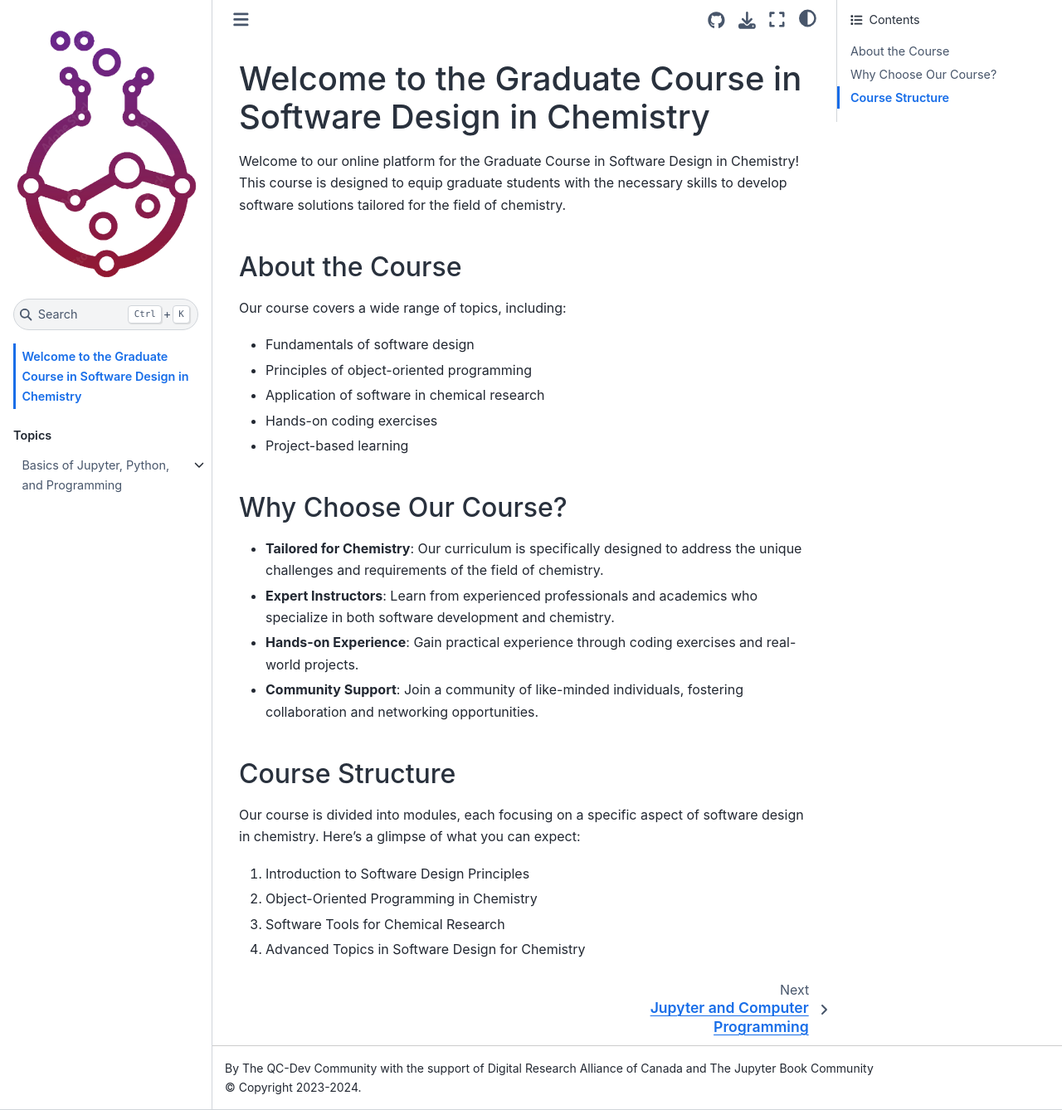
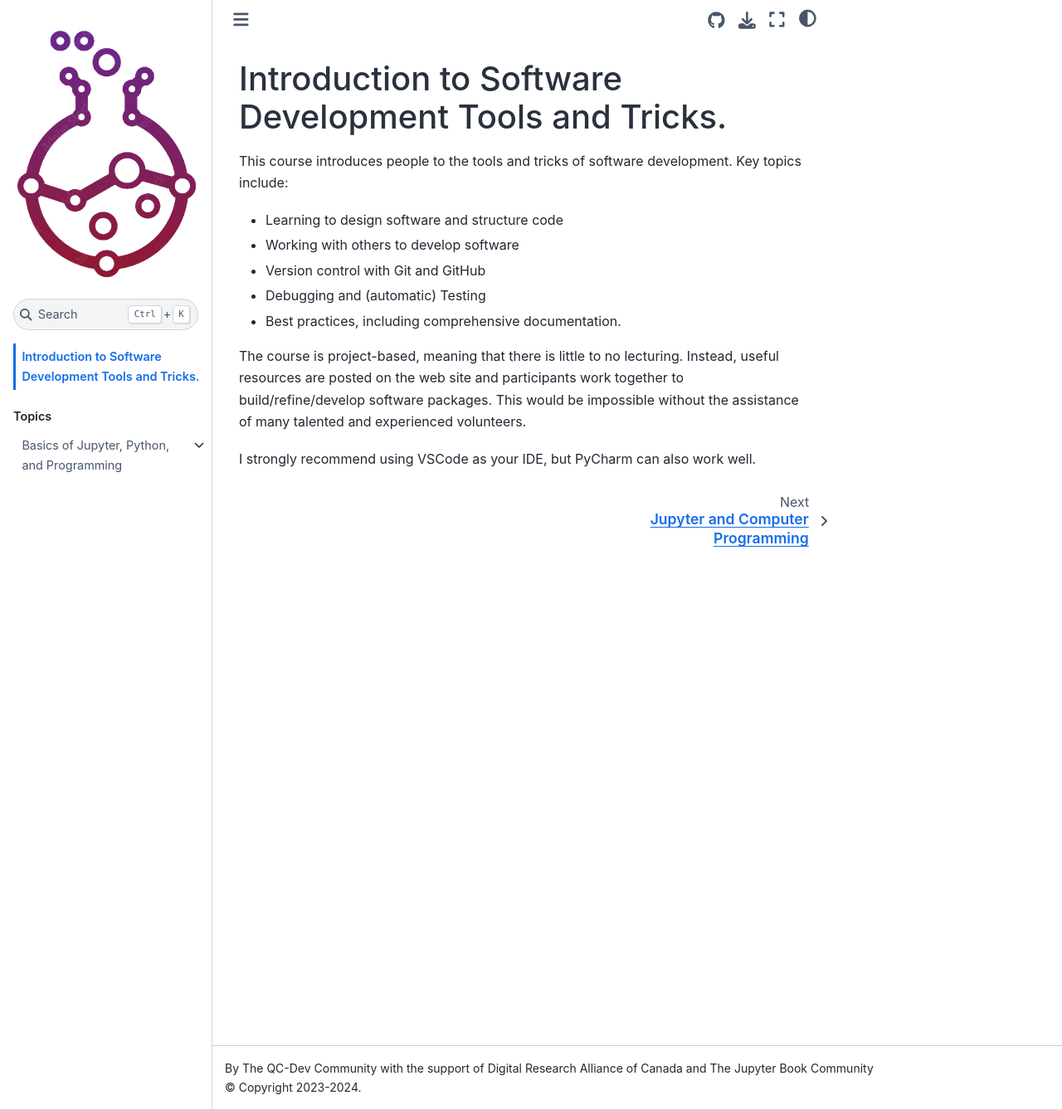
Before and after one commit to QC-Edu/IntroSoftware, a Jupyter Book: the page built from website/intro.md, in a window 1280 px wide and 1338 px high. Shown: the whole window at 83% size. Built offline with Jupyter Book 1.0.4 settings and Sphinx 7.4.7 and the Sphinx Book theme 1.1.4, drawn with Linux system fonts in a browser that asks for light colours; pages that are not in the unit, such as notebooks, are missing from menus.

Commit message:
update course site

```diff
--- a/website/intro.md
+++ b/website/intro.md
@@ -1,32 +1,12 @@
-# Welcome to the Graduate Course in Software Design in Chemistry
+# Introduction to Software Development Tools and Tricks.
 
-Welcome to our online platform for the Graduate Course in Software Design in Chemistry! This course is designed to equip graduate students with the necessary skills to develop software solutions tailored for the field of chemistry.
+This course introduces people to the tools and tricks of software development. Key topics include:
+- Learning to design software and structure code
+- Working with others to develop software
+- Version control with Git and GitHub
+- Debugging and (automatic) Testing
+- Best practices, including comprehensive documentation.
 
-## About the Course
+The course is project-based, meaning that there is little to no lecturing. Instead, useful resources are posted on the web site and participants work together to build/refine/develop software packages. This would be impossible without the assistance of many talented and experienced volunteers.
 
-Our course covers a wide range of topics, including:
-
-- Fundamentals of software design
-- Principles of object-oriented programming
-- Application of software in chemical research
-- Hands-on coding exercises
-- Project-based learning
-
-## Why Choose Our Course?
-
-- **Tailored for Chemistry**: Our curriculum is specifically designed to address the unique challenges and requirements of the field of chemistry.
-
-- **Expert Instructors**: Learn from experienced professionals and academics who specialize in both software development and chemistry.
-
-- **Hands-on Experience**: Gain practical experience through coding exercises and real-world projects.
-
-- **Community Support**: Join a community of like-minded individuals, fostering collaboration and networking opportunities.
-
-## Course Structure
-
-Our course is divided into modules, each focusing on a specific aspect of software design in chemistry. Here's a glimpse of what you can expect:
-
-1. Introduction to Software Design Principles
-2. Object-Oriented Programming in Chemistry
-3. Software Tools for Chemical Research
-4. Advanced Topics in Software Design for Chemistry
+I strongly recommend using VSCode as your IDE, but PyCharm can also work well.
```
Also changed, not shown: website/problems/GitHub.md (+0 -5 lines), website/problems/JupyterPythonNumpy.md (+1 -3 lines).
